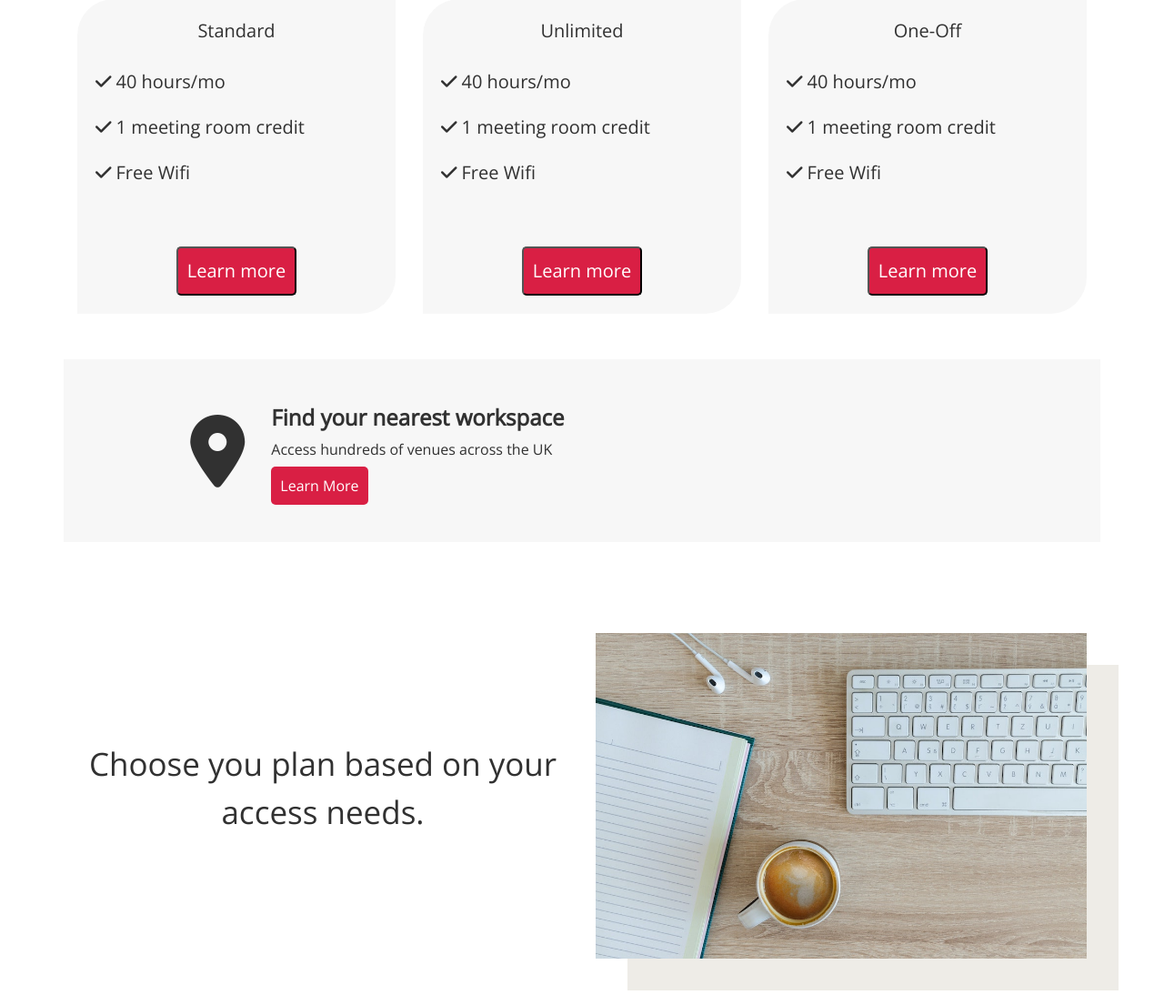
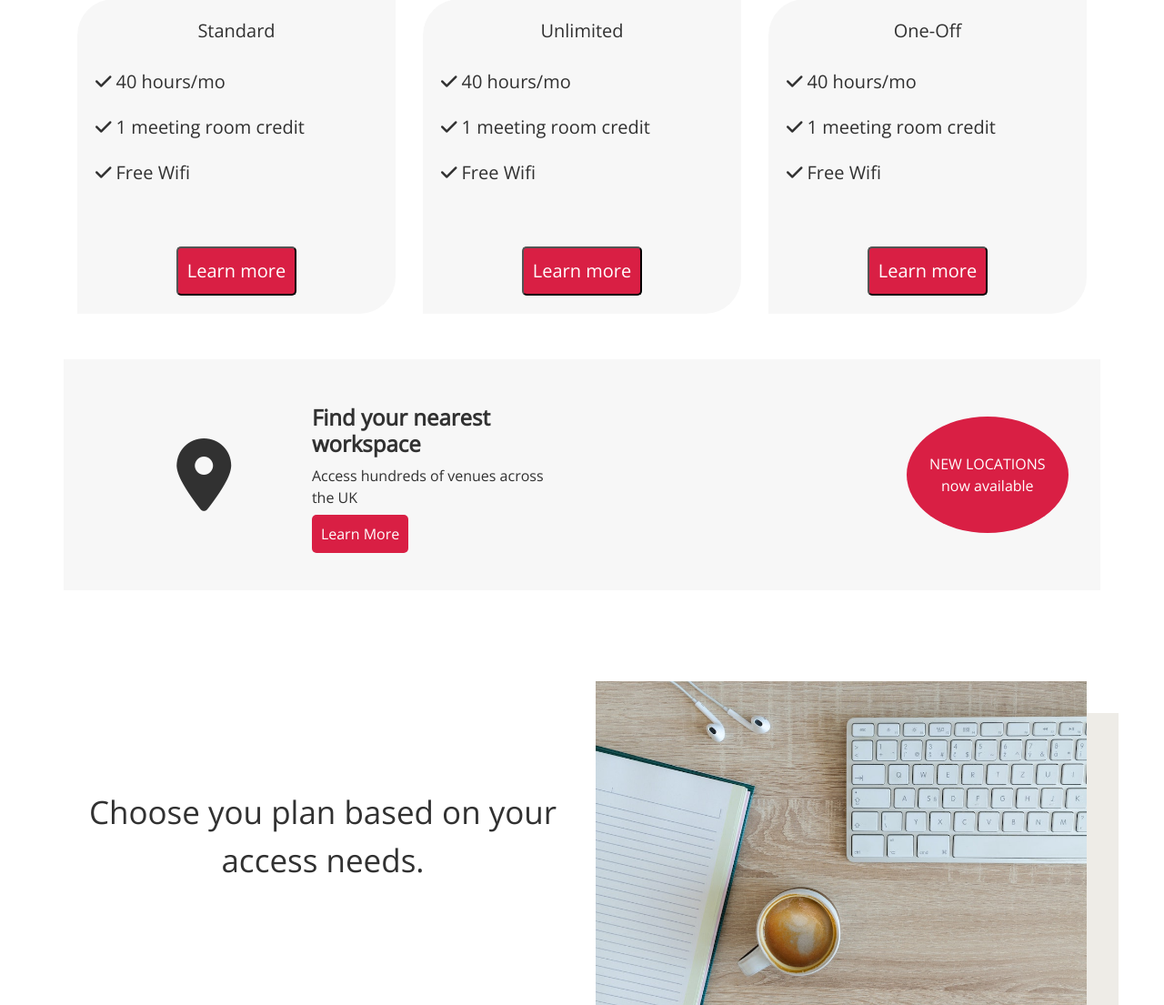
Before and after one commit to daisybutler/Workbench-project04, a Django app: template home/templates/home/index.html in a window 1280 px wide. Shown: the part 682-1787 px from the top of the page at 91% size. Run offline with Django 3.2, Linux system fonts and the light colour scheme; the template is opened without the code that fills it, so the values that code supplies are empty; some libraries are stand-ins or nearby versions.

Commit message:
New locations badge.

```diff
--- a/home/templates/home/index.html
+++ b/home/templates/home/index.html
@@ -91,19 +91,20 @@
 </div>
 <div id="homepage-locations-container" class="container">
     <div class="row text-center">
-        <div class="col-12">
+        <div class="col-12 col-md-10">
             <div class="row text-left">
                 <div class="col-1 offset-1 my-auto">
                     <i class="fas fa-map-marker-alt"></i>
                 </div>
-                <div class="col-4 my-auto">
+                <div class="col-7 col-md-4 offset-2 offset-md-1 my-auto">
                     <h4>Find your nearest workspace</h4>
                     <p>Access hundreds of venues across the UK</p>
                     <a href="" class="learn-more-locations-homepage">Learn More</a>
                 </div>
-
             </div>
-
+        </div>
+        <div id="new-locations-badge" class="d-none d-md-block col-md-2 my-auto">
+            NEW LOCATIONS <br> now available
         </div>
     </div>
 </div>
--- a/static/css/base.css
+++ b/static/css/base.css
@@ -119,6 +119,15 @@ p, a {
     margin-top: 40px;
 }
 
+#new-locations-badge {
+    background-color: #D91F44;
+    color: #fff;
+    padding-top: 40px;
+    padding-bottom: 40px;
+    border-radius: 50%;
+
+}
+
 .homepage-about-image {
     max-width: 100%;
     max-height: 100%;
```
